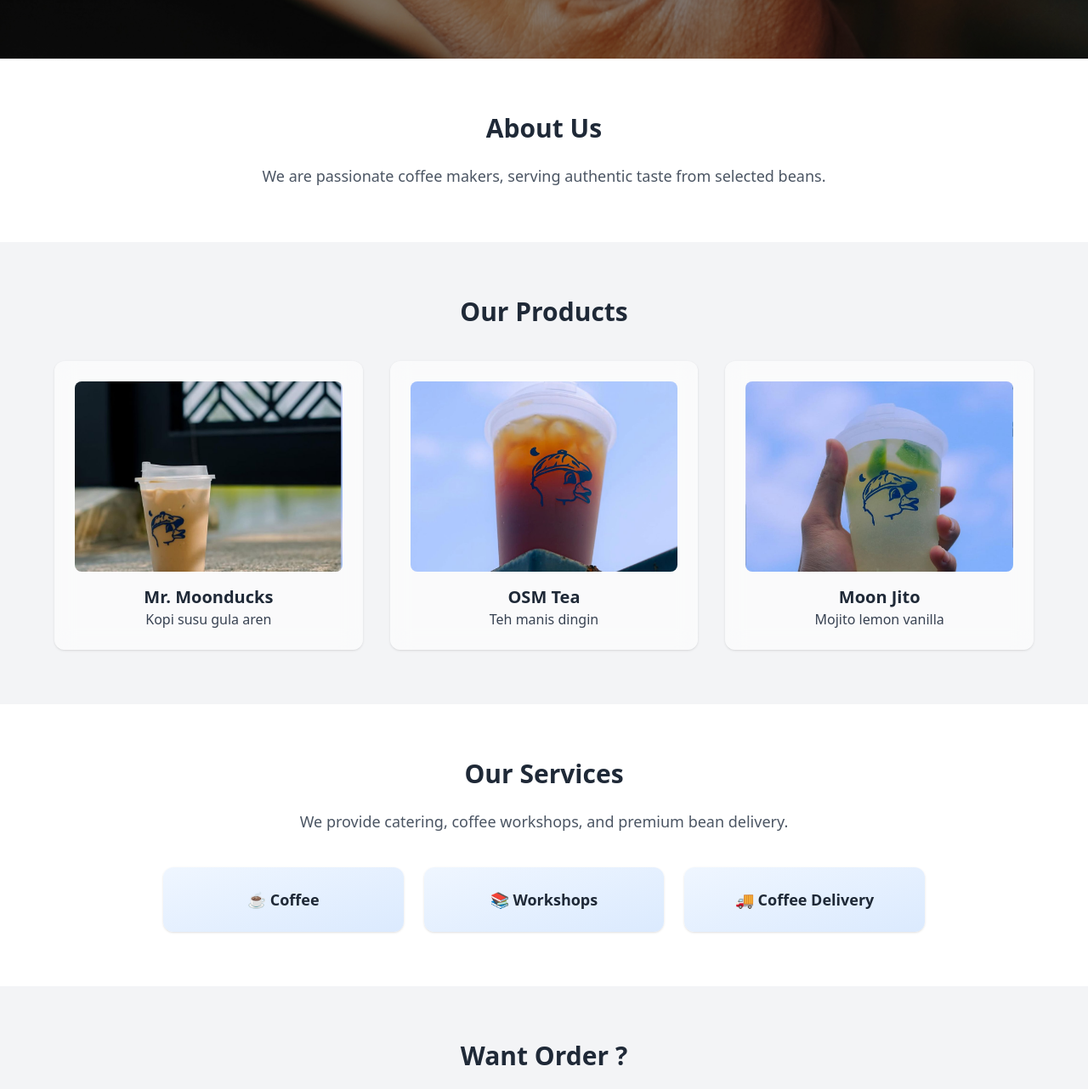
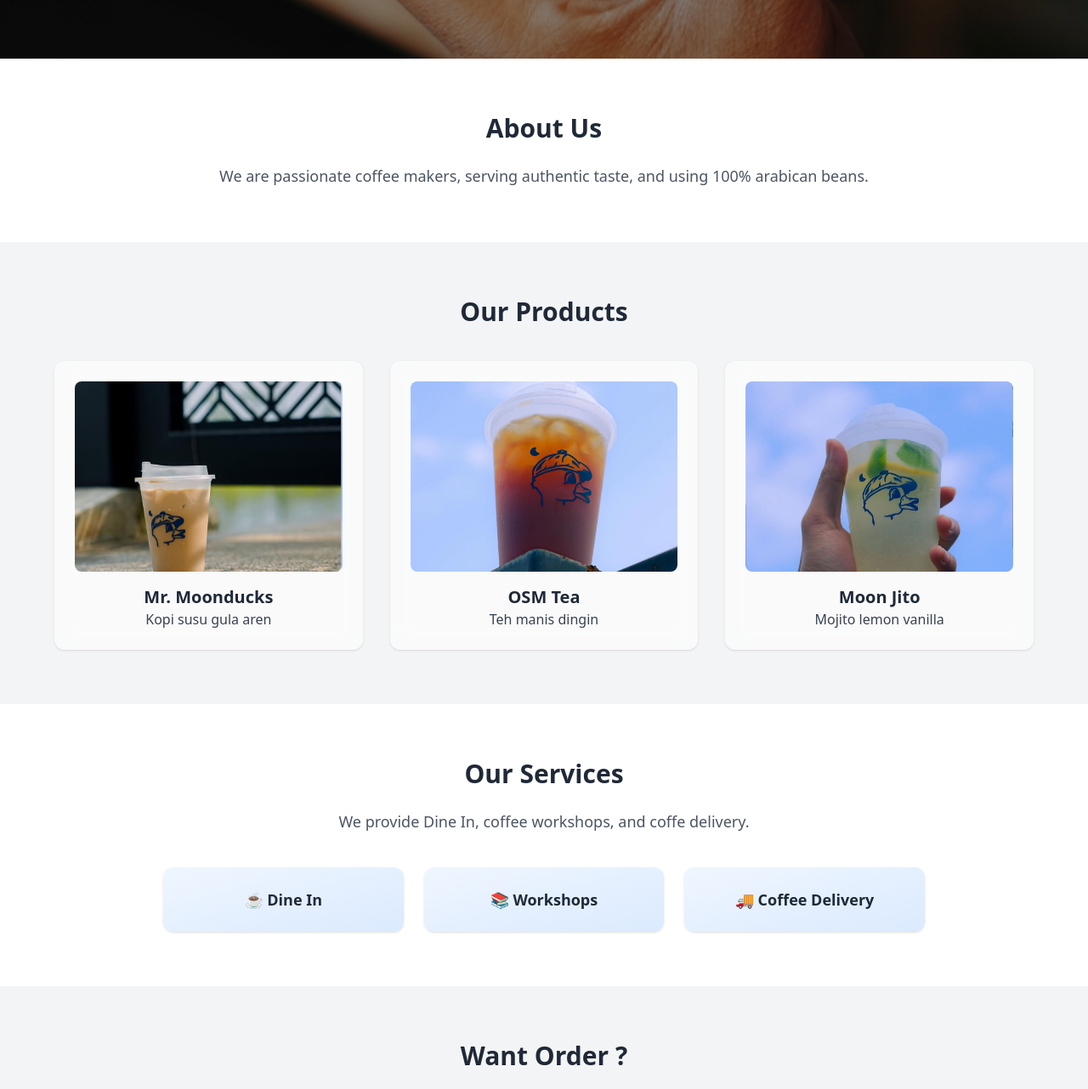
Before and after one commit to NERAZ2/itw2025_project2_253040043, a website: page index.html in a window 1280 px wide. Shown: the part 731-2013 px from the top of the page at 85% size. Drawn offline with nearby package versions, Linux system fonts and the light colour scheme.

Commit message:
Sedikit mengubah di bagian about us dan di servicenya

```diff
--- a/index.html
+++ b/index.html
@@ -84,7 +84,7 @@
   <div class="max-w-4xl mx-auto text-center">
     <h2 class="text-3xl font-bold mb-6">About Us</h2>
     <p class="text-lg text-gray-600">
-      We are passionate coffee makers, serving authentic taste from selected beans.
+      We are passionate coffee makers, serving authentic taste, and using 100% arabican beans.
     </p>
   </div>
 </section>
@@ -123,13 +123,13 @@
   <div class="max-w-4xl mx-auto text-center">
     <h2 class="text-3xl font-bold mb-6">Our Services</h2>
     <p class="text-lg text-gray-600 mb-10">
-      We provide catering, coffee workshops, and premium bean delivery.
+      We provide Dine In, coffee workshops, and coffe delivery.
     </p>
 
     <div class="grid grid-cols-1 sm:grid-cols-2 md:grid-cols-3 gap-6">
 
       <div class="service-card p-6 rounded-xl shadow text-lg font-semibold">
-        ☕ Coffee
+        ☕ Dine In
       </div>
 
       <div class="service-card p-6 rounded-xl shadow text-lg font-semibold">
@@ -172,7 +172,7 @@
 
       <div class="flex flex-col sm:flex-row justify-center gap-6 sm:gap-8">
 
-        <a href="https://maps.google.com/maps?q=-6.979940414428711%2C107.64713287353516&z=17&hl=en" class="flex flex-col items-center text-blue-600 hover:text-blue-800">
+        <a href="https://maps.app.goo.gl/shhjEfFT1ikDuJtn7" class="flex flex-col items-center text-blue-600 hover:text-blue-800">
           <svg xmlns="http://www.w3.org/2000/svg" fill="currentColor" viewBox="0 0 24 24" class="w-8 h-8 mb-2">
             <path d="M12 2a7 7 0 0 0-7 7c0 5.25 7 13 7 13s7-7.75 7-13a7 7 0 0 0-7-7zm0 9.5a2.5 2.5 0 1 1 0-5 2.5 2.5 0 0 1 0 5z"/>
           </svg>
```
